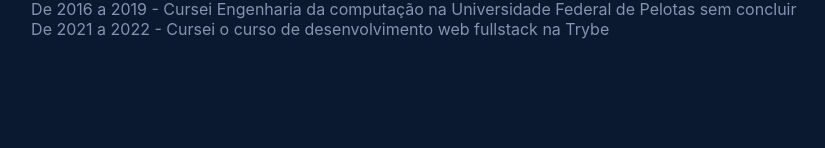
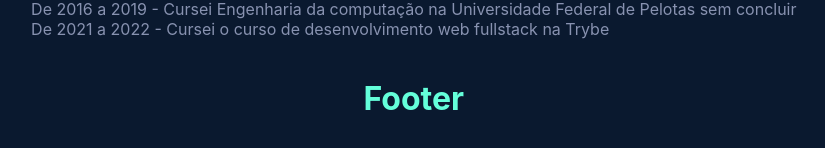
Before and after one commit to arctavares/MyPortfolio, a React (Create React App) app: page /#/ in a window 1280 px wide. Shown: the part 1367-1515 px from the top of the page, without its empty margins (223-1048 px from the left). Before the commit the page ends 1406 px from the top, so only its background shows below. Built offline with nearby package versions, Linux system fonts and the light colour scheme.

Commit message:
feat: add footer

```diff
--- /dev/null
+++ b/src/components/Footer.jsx
@@ -0,0 +1,10 @@
+import React from 'react';
+import '../css/Footer.css';
+
+export default function Footer () {
+    return (
+        <div className="footerContainer">
+            <h1 className="footerText">Footer</h1>
+        </div>
+    )
+}
--- /dev/null
+++ b/src/css/Footer.css
@@ -0,0 +1,8 @@
+.footerContainer {
+    margin: 5vh auto;
+    text-align: center;
+}
+
+.footerText {
+    color: var(--NeonGreen);
+}
--- a/src/pages/Home.jsx
+++ b/src/pages/Home.jsx
@@ -3,6 +3,7 @@
 import About from '../components/About';
 import Projects from '../components/Projects';
 import Experience from '../components/Experience';
+import Footer from '../components/Footer';
 import '../css/Home.css';
 
 function Home() {
@@ -21,6 +22,7 @@
       <About />
       <Projects />
       <Experience />
+      <Footer />
     </div>
   );
 }
```
